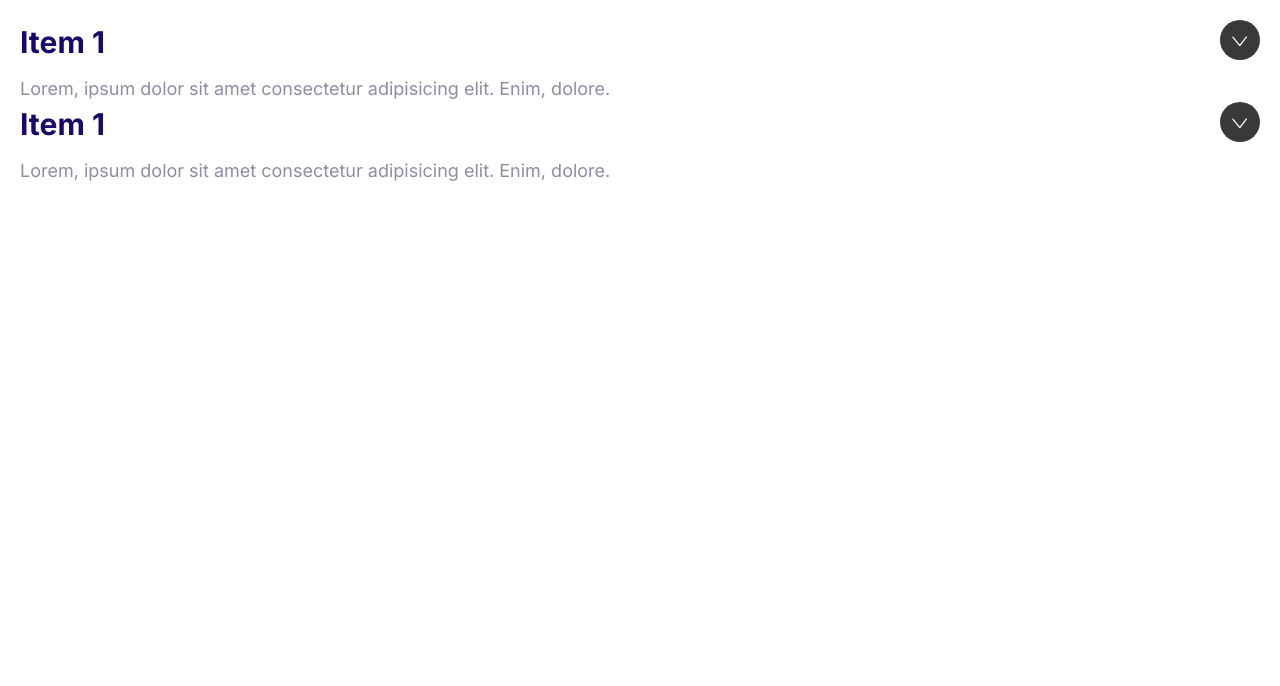
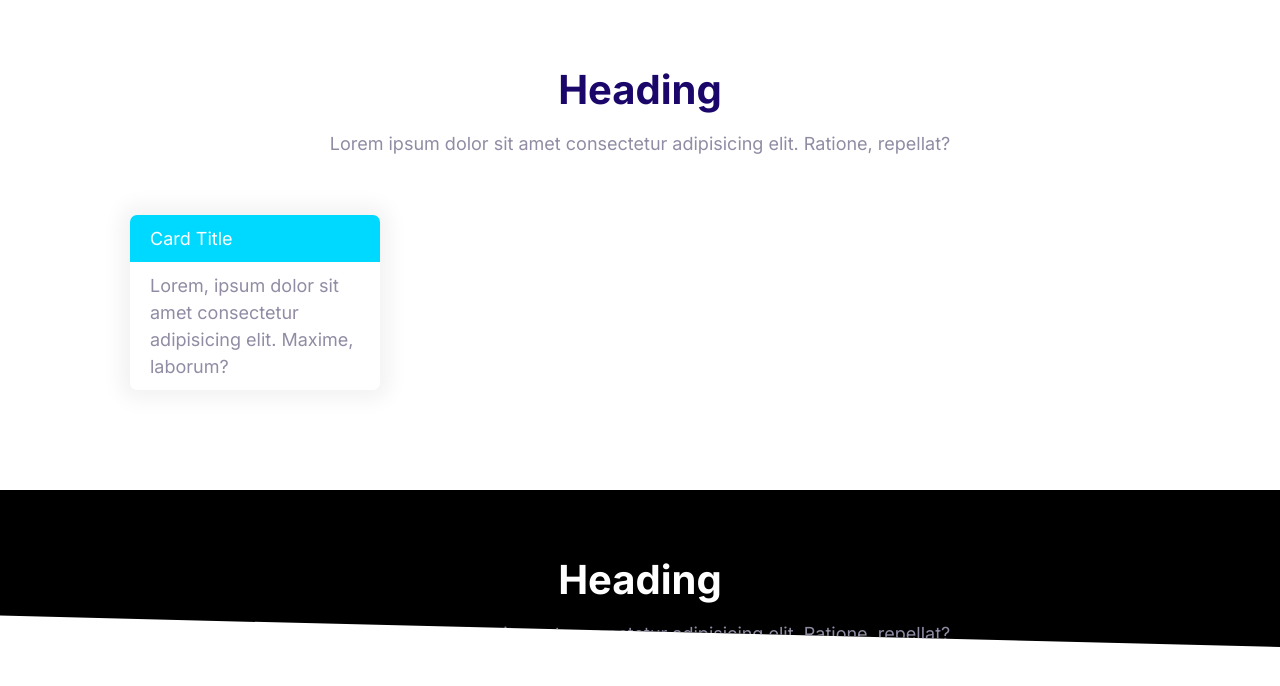
Before and after one commit to 2Up1Down/moshify, a plain HTML site: page index.html in a window 1280 px wide. Drawn offline with Linux system fonts and the light colour scheme.

Commit message:
Block component added

```diff
--- a/css/styles.css
+++ b/css/styles.css
@@ -598,5 +598,43 @@ its a neat trick from https://front-back.com/how-to-make-absolute-positioned-ele
 .collapsible--expanded .collapsible__content {
   max-height: 100vh;
   opacity: 1;
-  /* overflow: visible; */
 }
+
+/* Blocks */
+
+.block {
+  --padding-vertical: 6rem;
+  padding: var(--padding-vertical) 2rem;
+}
+
+.block--dark {
+  background-color: #000;
+  columns: #7b858b;
+}
+
+.block--dark .block__heading {
+  color: white;
+}
+
+.block__heading {
+  margin-top: 0;
+}
+
+.block--skewed-right {
+  padding-bottom: calc(var(--padding-vertical) +4rem);
+  clip-path: polygon(0% 0%, 100% 0%, 100% 100%, 0% 80%);
+}
+
+.block--skewed-left {
+  padding-bottom: calc(var(--padding-vertical) +4rem);
+  clip-path: polygon(0% 0%, 100% 0%, 100% 80%, 0% 100%);
+}
+
+.block__header {
+  text-align: center;
+}
+
+.container {
+  max-width: 1140px;
+  margin: 0 auto;
+}
--- a/index.html
+++ b/index.html
@@ -12,32 +12,36 @@
     <meta name="viewport" content="width=device-width, initial-scale=1.0" />
     <title>Document</title>
   </head>
-  <body style="padding: 2rem">
-    <div class="collapsible collapsible--expanded">
-      <header class="collapsible__header">
-        <h2 class="collapsible__heading">Item 1</h2>
-
-        <svg class="icon icon--white collapsible__chevron">
-          <use xlink:href="images/sprite.svg#chevron"></use>
-        </svg>
+  <body>
+    <section class="block container">
+      <header class="block__header">
+        <h2 class="block__heading">Heading</h2>
+        <p>
+          Lorem ipsum dolor sit amet consectetur adipisicing elit. Ratione,
+          repellat?
+        </p>
       </header>
-      <div class="collapsible__content">
-        Lorem, ipsum dolor sit amet consectetur adipisicing elit. Enim, dolore.
+      <div style="width: 30%; padding: 4rem">
+        <div class="card card--secondary">
+          <header class="card__header">Card Title</header>
+          <div class="card__body">
+            Lorem, ipsum dolor sit amet consectetur adipisicing elit. Maxime,
+            laborum?
+          </div>
+        </div>
       </div>
-    </div>
-
-    <div class="collapsible collapsible--expanded">
-      <header class="collapsible__header">
-        <h2 class="collapsible__heading">Item 1</h2>
-
-        <svg class="icon icon--white collapsible__chevron">
-          <use xlink:href="images/sprite.svg#chevron"></use>
-        </svg>
-      </header>
-      <div class="collapsible__content">
-        Lorem, ipsum dolor sit amet consectetur adipisicing elit. Enim, dolore.
+    </section>
+    <section class="block block--dark block--skewed-right">
+      <div class="container">
+        <header class="block__header">
+          <h2 class="block__heading">Heading</h2>
+          <p>
+            Lorem ipsum dolor sit amet consectetur adipisicing elit. Ratione,
+            repellat?
+          </p>
+        </header>
       </div>
-    </div>
+    </section>
 
     <script src="js/main.js"></script>
   </body>
```
Also changed, not shown: components/block.html (added, +29 -0 lines).
